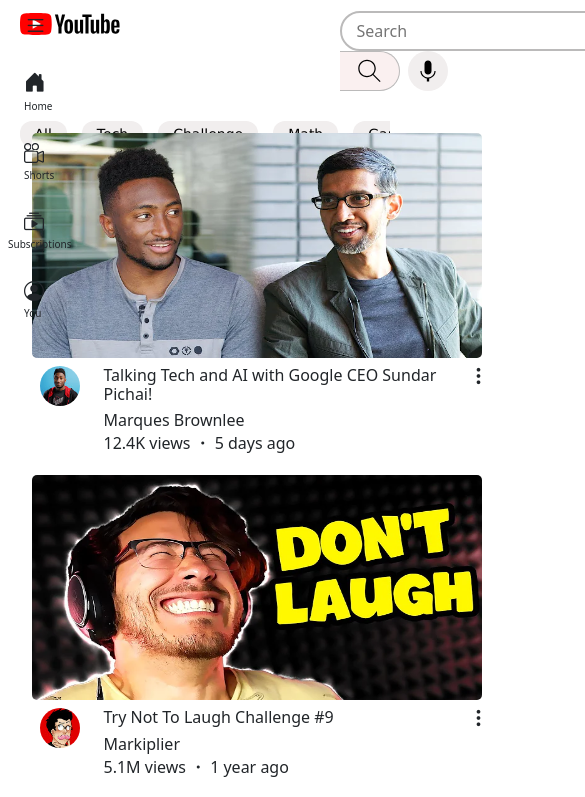
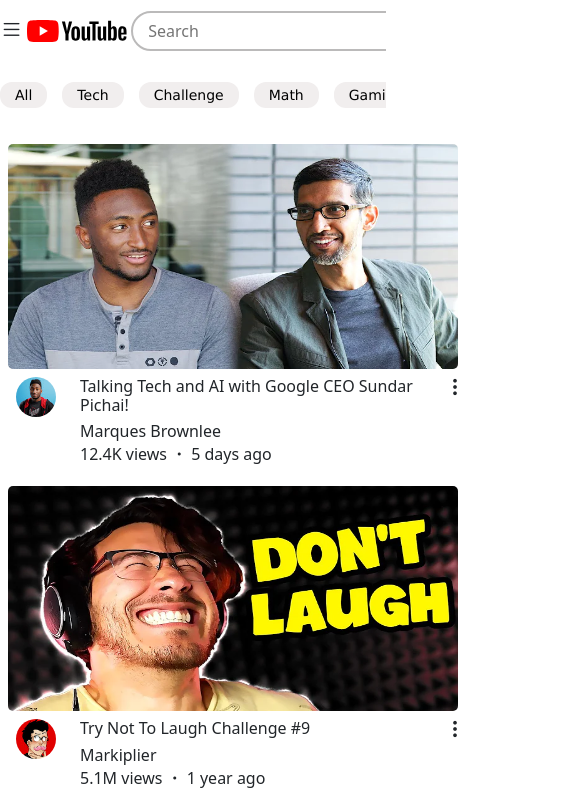
Before and after one commit to ramyashanmugamin-design/VideoHub, a React (Vite) app: page / in a window 390 px wide. Shown: the top 797 px of the page, 585 px wide, since content can reach past the window. Built offline with nearby package versions, Linux system fonts and the light colour scheme; data requests are answered from the project's data file.

Commit message:
partial responsive css

```diff
--- a/src/App.jsx
+++ b/src/App.jsx
@@ -1,17 +1,20 @@
 import './index.css'
 import React from 'react';
 import Sidebar from './Sidebar';
-import Videocards from './videocards';
+import Header from "./Header";
+import Videocards from './Videocards';
 
 function App()
 {
   return(
     <>
-    <div className="d-flex vh-100">
+    <div className="container-body">
 
-        <div className="sidebar-width"><Sidebar /></div>
+        <div className="sidebar"><Sidebar /></div>
 
-        <div className="videocard-section-width"><Videocards /></div>
+        <div className="header"><Header /></div>
+
+        <div className="videocard"><Videocards /></div>
 
    </div>
 
@@ -21,4 +24,4 @@
 
 }
 
-export default App
+export default App;
--- a/src/Header.jsx
+++ b/src/Header.jsx
@@ -8,19 +8,20 @@
 
 
         <div>
-            <div className="head d-flex justify-content-between">
-                    <div className="left-section">
-                        <img src="src/assets/Icons/youtube-logo.svg" className="logo"></img>
+            <div className="d-flex head">
+                    <div className="left-section d-flex">
+                        <div className="mt-2 highlight"><i className="bi bi-list fs-3 hamburger-header"></i> </div>
+                        <img src="src/assets/Icons/youtube-logo.svg" className="logo mx-1"></img>
                     </div>
 
-                    <div className="middle-section">
-                        <input type="text" placeholder="Search" className="search-bar"></input>
+                    <div className="middle-section d-flex">
+                        <input type="text" placeholder="Search" id="search" className="search-bar"></input>
                         <img src="src/assets/Icons/search.svg" className="search-icon"></img>
                         <img src="src/assets/Icons/voice-search-icon.svg" className="voice-icon mx-2"></img>
                     </div>
 
                     <div className="right-section d-flex">
-                        <span className="create d-flex justify-content-between">
+                        <span className="create d-flex justify-content-between mx-1">
                         <i className="bi bi-plus-lg"></i>
                         <h6 className="my-2"> Create</h6>
                         </span>
@@ -31,7 +32,7 @@
             </div>
 
             <div>
-            <ul class="pagination">
+            <ul className="pagination">
                 <li><a href="#" className="leftarrow">&laquo;</a></li>
                 <li><a href="#">All</a></li>
                 <li><a href="#">Tech</a></li>
--- a/src/Videocards.jsx
+++ b/src/Videocards.jsx
@@ -1,5 +1,4 @@
 import React, { useState,useEffect } from "react";
-import Header from "./Header";
 import "./index.css"
 
 
@@ -16,21 +15,19 @@
 
     return (
         <>
-        <div className="header-height"><Header /></div>
+
 
         <div>
             {cards.length > 0 ? (
 
-            <div className="container-fluid">
-                <div className="row justify-content-center">
+            <div className="container-videocard">
 
 
                         {cards.map((card) => (
-                            <div key={card.id} className="col-lg-4 col-md-6 col-xs-12 my-2 highlight">
+                            <div key={card.id} className="mx-2 my-2 highlight videocard-display">
                                 <img src={card.thumbnail} className="thumbnail"></img>
 
-
-                            <div className="d-flex">
+                            <div className="d-flex thumbnaildetails">
                                     <div>
                                         <img src={card.channel.avatar} className="rounded-circle channel m-2"></img>
                                     </div>
@@ -45,26 +42,20 @@
 
                                     </div>
                                 </div>
-
-
                             </div>
 
                         )
                         )
                         }
 
-                 </div>
+
             </div>
 
-            ) : (
-
-                <div> <h3> "Loading Videos"  </h3></div>
-            )
-            }
+            ) : (   <div> <h3> "Loading Videos"  </h3></div> )   }
         </div>
 
         </>
     );
 }
 
-export default Videocards
+export default Videocards;
--- a/src/header.css
+++ b/src/header.css
@@ -1,4 +1,24 @@
+.head{
+    justify-content: space-between;
+    overflow-x: hidden;
+}
+.left-section{
+    width :140px;
+    margin-top:10px;
+}
 
+.middle-section{
+     margin-top:10px;
+
+}
+
+.right-section{
+    width :200px;
+    margin-top:12px;
+    margin-right: 0px;
+    padding:0;
+
+}
 
 .logo{
 
@@ -28,10 +48,7 @@
     cursor: pointer;
 }
 .search-bar{
-
     width:540px;
-    min-width: 0;
-    max-width: 540px;
     height: 40px;
     margin-top:1px;
     border-radius: 45px 0 0 45px;
@@ -39,7 +56,11 @@
     border-color: rgb(187, 186, 186);
     font-size: 16px;
     padding:15px;
+}
 
+.search-bar:focus{
+    border-color: skyblue;
+    outline:none;
 }
 
 .bi-plus-lg{
@@ -66,33 +87,17 @@
     margin-left:10px;
     margin: 2px;
     cursor: pointer;
+    margin-right: 0px;
+
 }
 
 .notification-icon{
     width :48px;
     height: 28px;
-    margin-left:10px;
     margin: 2px;
     cursor: pointer;
 }
 
-.left-section{
-    width :150px;
-    margin-top:10px;
-}
-
-.middle-section{
-     flex:1;
-     margin-left:220px;
-
-     margin-top:10px;
-}
-
-.right-section{
-    width :220px;
-    margin-top:12px;
-
-}
 
 .pagination {
   display: flex;
--- a/src/index.css
+++ b/src/index.css
@@ -1,23 +1,22 @@
-
-.sidebar-width{
-    width: 5%;
-}
-
-.videocard-section-width{
-    width: 95%;
-}
-
-.w-30{
-    width: 600px;
-}
-
-.header-height{
-    height: 125px;
-
+* {
+  box-sizing: border-box;
 }
 
 .sidebar-items{
     font-size: 10px;
+}
+
+.container-videocard{
+   display:flex;
+   flex-wrap: wrap;
+   margin:0;
+   padding:0;
+   max-width: 100vw;
+}
+
+
+.thumbnaildetails{
+    max-width: 430px;
 }
 
 .thumbnail{
@@ -42,3 +41,74 @@
     background-color: rgb(198, 194, 194);
     border-radius:10px;
 }
+
+
+/* Grid container styles */
+
+.container-body{
+    display:grid;
+    margin: 0;
+    padding: 0;
+    grid-template-columns: 80px repeat(11, [col-start] 1fr);
+    grid-template-rows: repeat(12, [row-start] 1fr);
+     height: 99vh;
+    height: 99dvh;
+    width: 99vw;
+    width:99dvw;
+ }
+
+.header{
+    grid-column: col-start 1/ span 11;
+    grid-row: row-start 1/span 0;
+
+}
+
+.hamburger-header{
+    display:none;
+}
+.sidebar{
+    grid-column: col-start 1/ span 0;
+    grid-row: row-start 1/span 12;
+
+}
+.videocard{
+    grid-column: col-start 1/ span 11;
+     grid-row: row-start 2/span 11;
+
+}
+
+@media (min-width:50px) and (max-width:690px) {
+
+.container-body{
+    display:grid;
+    margin: 0;
+    padding: 0;
+    grid-template-columns: repeat(12, [col-start] 1fr);
+    grid-template-rows: repeat(12, [row-start] 1fr);
+    height: 99vh;
+    height: 99dvh;
+    width: 99vw;
+    width:99dvw;
+    min-width: 50%;
+
+}
+
+.hamburger-header{
+    display:contents;
+}
+.sidebar{
+    display:none;
+}
+
+.header{
+    grid-column: col-start / span 12;
+    grid-row: row-start 1/span 0;
+
+}
+.videocard{
+    grid-column: col-start/ span 12;
+     grid-row: row-start 2/span 11;
+
+}
+
+}
```
Also changed, not shown: src/Sidebar.jsx (line endings or trailing spaces).
